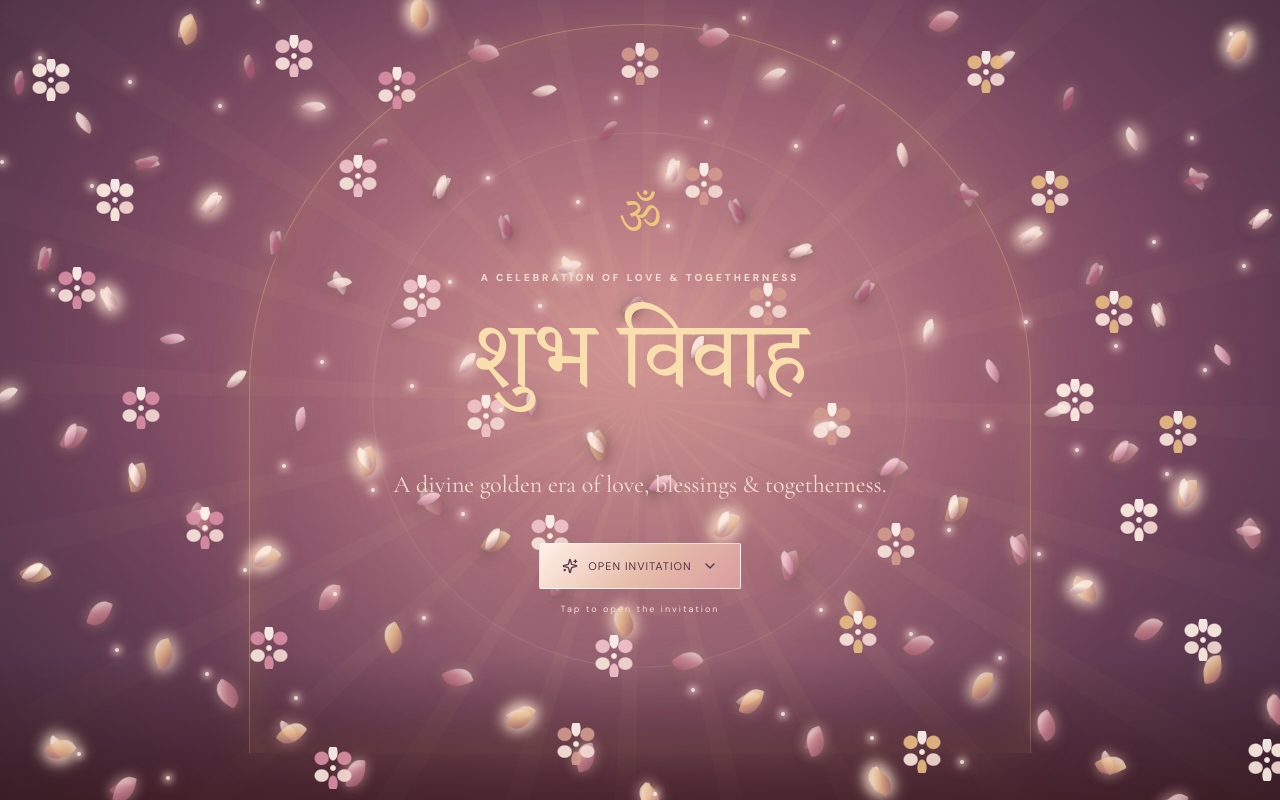
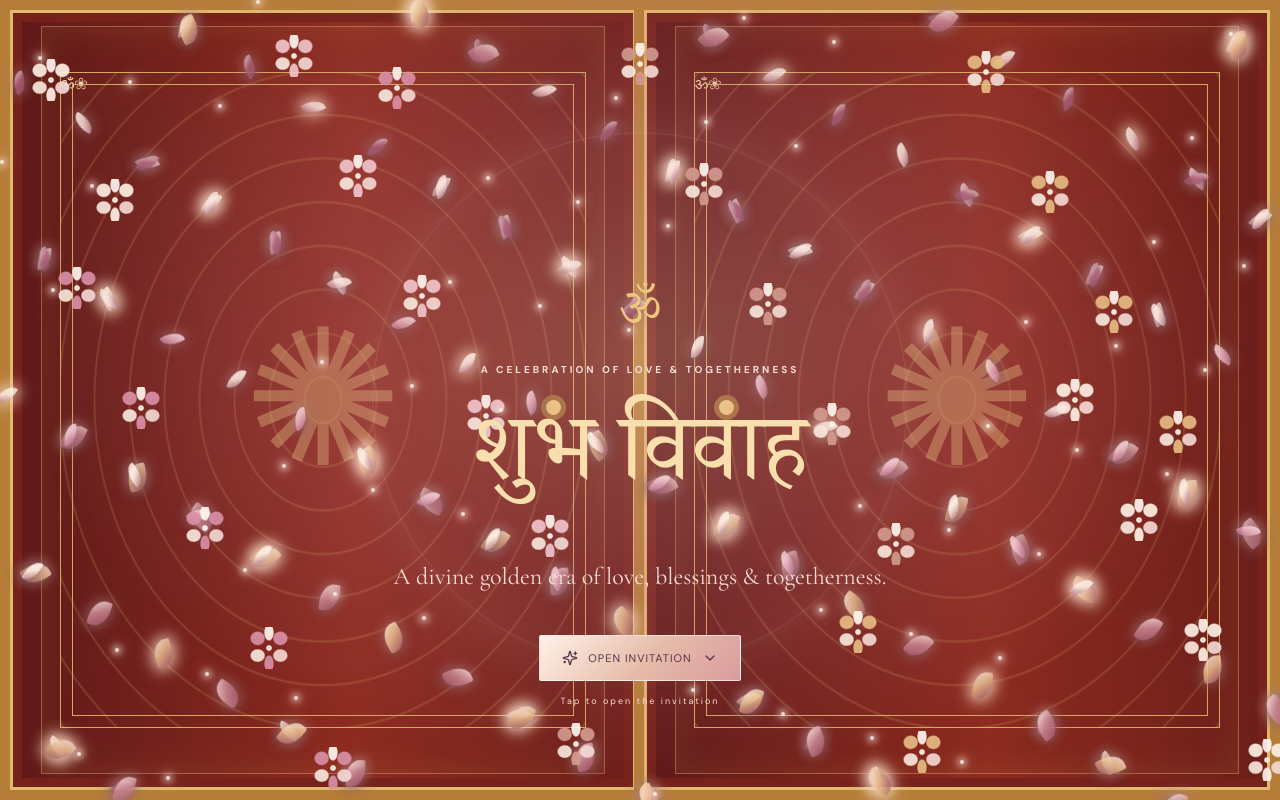
Before and after one commit to abhishekdubey6704-commits/wedding-card, a React (Vite) app: page / in a window 1280 px wide. Shown: the top 800 px of the page. Built offline with nearby package versions, Linux system fonts and the light colour scheme.

Commit message:
Implement visible twin temple doors in wedding intro

```diff
--- a/src/App.jsx
+++ b/src/App.jsx
@@ -42,6 +42,7 @@ function TempleDoors({ onEnter }) {
   };
   return <div className={`intro ${opened ? 'intro-open' : ''} ${ganeshVisible ? 'ganesh-visible' : ''} ${blurReveal ? 'blur-reveal' : ''}`}>
     <div className="intro-glow" /><div className="intro-rays" /><div className="intro-mandala">✺</div>
+    <div className="temple-doors" aria-hidden="true"><div className="door door-left"><div className="door-pattern"><span className="door-crest">ॐ</span><span className="door-carving">❀</span></div><span className="door-handle"/></div><div className="door door-right"><div className="door-pattern"><span className="door-crest">ॐ</span><span className="door-carving">❀</span></div><span className="door-handle"/></div></div>
     <div className="flower-veil" aria-hidden="true">
       {Array.from({length:160},(_,i)=>{
         const x=(i*47+11)%100; const y=(i*67+19)%100;
```
